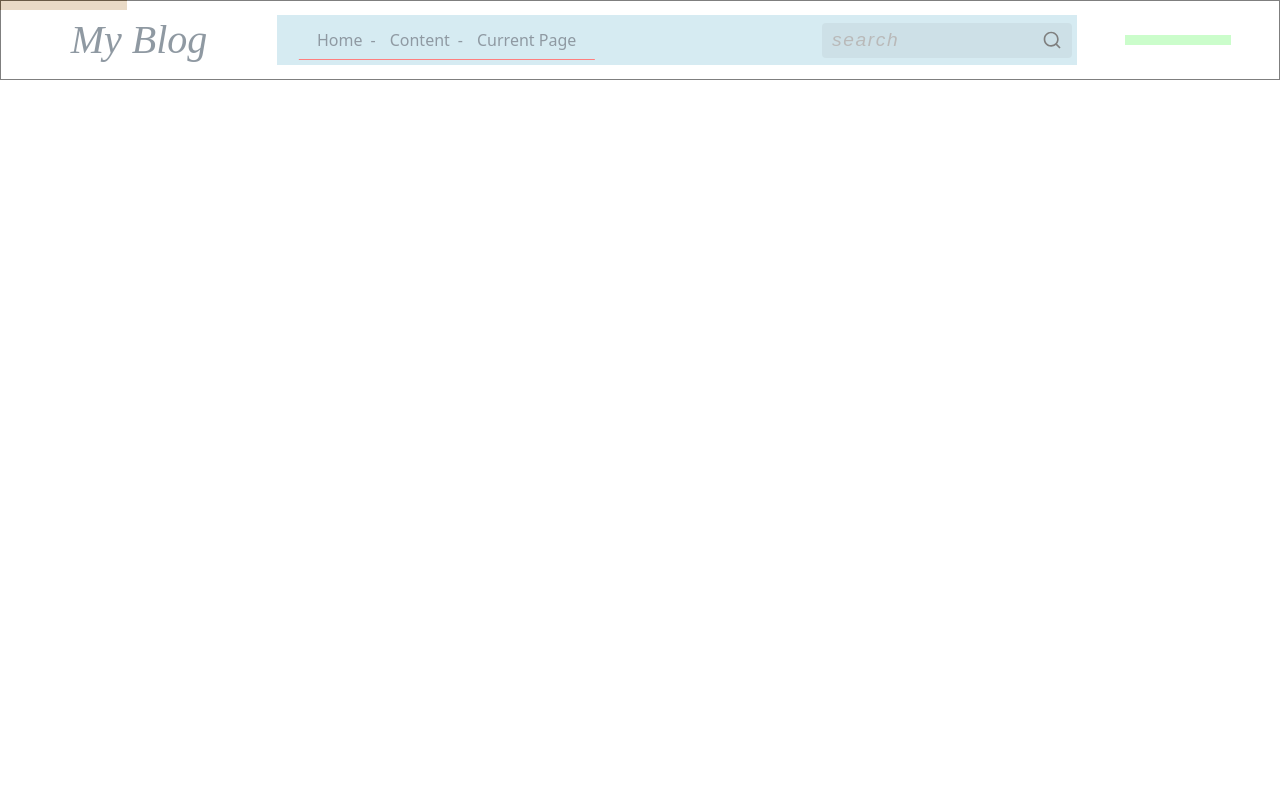
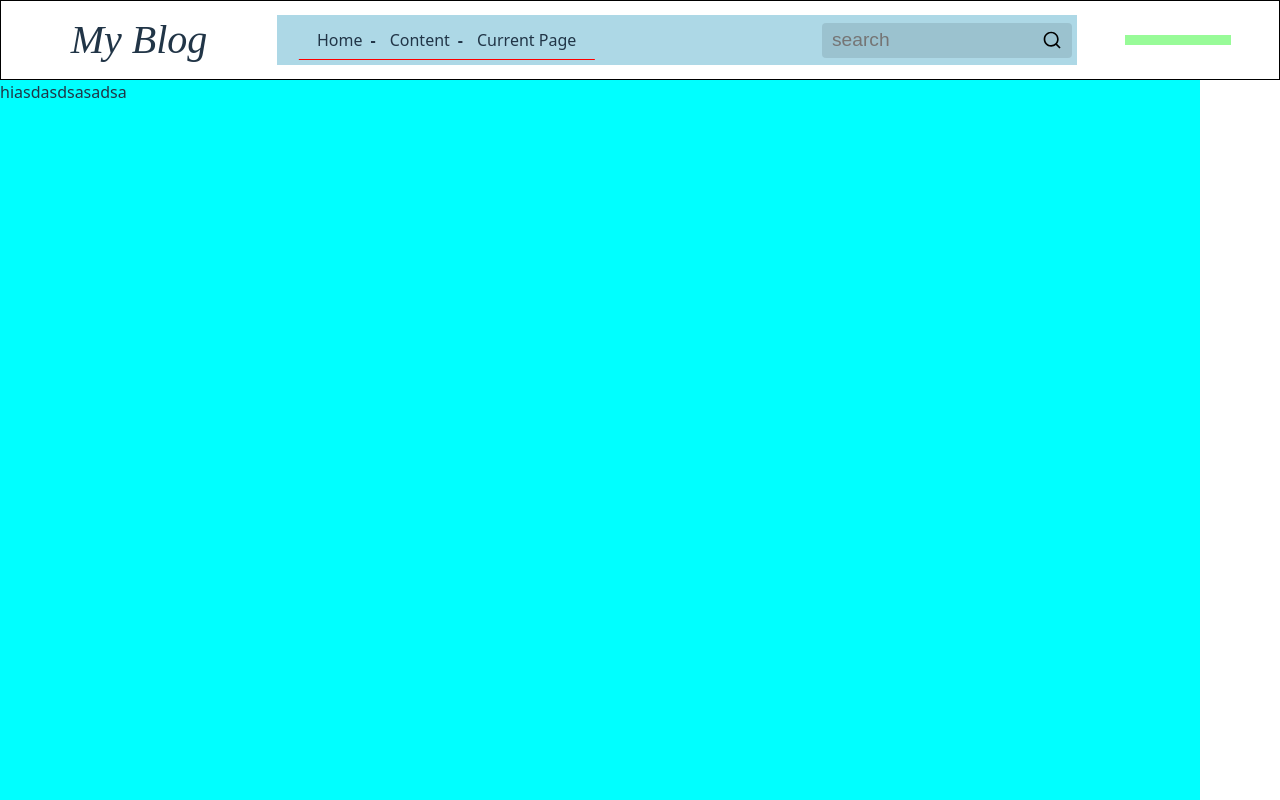
Before and after one commit to jo4086/wsl2, a React (Vite) app: page / in a window 1280 px wide. Shown: the top 800 px of the page. Built offline with nearby package versions, Linux system fonts and the light colour scheme.

Commit message:
[etc]: 사소한 코드 수정
- desc: App.tsx의 스크롤 계산을 useRef를 이용하여 처리

```diff
--- a/src/App.tsx
+++ b/src/App.tsx
@@ -1,27 +1,24 @@
 import { useEffect, useRef, useState } from 'react'
-import { Routes, Route } from 'react-router-dom'
-// import reactLogo from './assets/react.svg'
-// import viteLogo from '/vite.svg'
-// import './App.css'
-// import { Navigate } from './components/shared/Navigate'
-import Home from './domain/home/Home'
-// import Homie
+import { Routes, Route, useLocation } from 'react-router-dom'
+// import { Home } from '@domain/home'
+import { Content, Home } from './domain'
 import './global.css'
-import { Scrollbar } from './components/shared/Scrollbar'
-import { Navbar } from './components/Navi'
-import { Wrapper } from './components/shared/Wrapper'
+
+import { Wrapper } from '@components/wrapper'
+import { Navbar } from '@components/navbar'
+import { ScrollToTop } from '@components/utils'
 
 function App() {
+  const location = useLocation()
   const [isScrolled, setIsScrolled] = useState(false)
-
-  useEffect(() => {
-    let lastScrollY = window.scrollY
-    const stopTop = 70
-    let lastTop = 1000
+  const lastScrollY = useRef(window.scrollY)
+  const lastTop = useRef(100)
+  const stickyRef = useRef<HTMLDivElement>(null)
 
   const handleScroll = () => {
+    const stopTop = 70
     const currentY = window.scrollY
-      const isScrollingDown = currentY > lastScrollY
+    const isScrollingDown = currentY > lastScrollY.current
 
     if (isScrollingDown && currentY > 0) {
       setIsScrolled(true)
@@ -29,23 +26,41 @@ function App() {
       setIsScrolled(false)
     }
 
-      lastScrollY = currentY
+    const stickyTop = currentY < stopTop ? Math.max(100 - currentY, stopTop) : stopTop
+    if (stickyRef.current && stickyTop !== lastTop.current) {
+      stickyRef.current.style.top = `${stickyTop}px`
+      lastTop.current = stickyTop
     }
 
+    lastScrollY.current = currentY
+  }
+
+  useEffect(() => {
+    requestAnimationFrame(() => {
+      handleScroll()
       window.addEventListener('scroll', handleScroll)
+    })
+
     return () => window.removeEventListener('scroll', handleScroll)
   }, [])
 
+  // 라우트 변경 시 스크롤 상태 체크
+  useEffect(() => {
+    requestAnimationFrame(() => {
+      handleScroll()
+    })
+  }, [location.pathname])
+
   return (
-    <div style={{ height: '3000px' }}>
-      <Scrollbar maxHeight="10px">
+    <div style={{ height: '2000px' }}>
+      <ScrollToTop />
       <Navbar isScrolled={isScrolled} />
       <Wrapper isScrolled={isScrolled}>
         <Routes>
           <Route path="/" element={<Home />} />
+          <Route path="/content" element={<Content />} />
         </Routes>
       </Wrapper>
-      </Scrollbar>
     </div>
   )
 }
--- a/src/global.css
+++ b/src/global.css
@@ -2,6 +2,10 @@
   box-sizing: border-box;
   padding: 0;
   margin: 0;
+}
+
+html {
+  scrollbar-gutter: stable;
 }
 
 a {
@@ -12,3 +16,38 @@ li,
 ol {
   list-style-type: none;
 }
+
+main {
+  position: relative;
+  top: 0;
+  /* margin-top: var(--nav-top-height); */
+  padding-top: var(--nav-top-height);
+  background-color: tan;
+  transition: var(--main-transition);
+  display: flex;
+  width: 100%;
+  overflow: visible;
+}
+
+/* 전체 스크롤바 영역 */
+/* ::-webkit-scrollbar {
+  width: 1rem;  height: 1rem;} */
+
+/* 스크롤바 배경 (track) */
+/* ::-webkit-scrollbar-track {
+  background: transparent;
+} */
+
+/* 스크롤바 막대 (thumb) */
+/* ::-webkit-scrollbar-thumb {
+  background-color: rgba(0, 0, 0, 0.3);
+  background-color: red;
+  border: 2px solid transparent;
+  background-clip: content-box;
+  border-radius: 6px;
+} */
+
+/* 마우스 hover 시 */
+/* ::-webkit-scrollbar-thumb:hover { */
+/*   background-color: rgba(0, 0, 0, 0.5); */
+/* } */
--- a/tsconfig.app.json
+++ b/tsconfig.app.json
@@ -6,6 +6,7 @@
       "@types/*": ["src/types/*"],
       "@components/*": ["src/components/*"],
       "@styles/*": ["src/styles/*"],
+      "@domain/*": ["src/domain/*"],
     },
     "tsBuildInfoFile": "./node_modules/.tmp/tsconfig.app.tsbuildinfo",
     "target": "ES2020",
@@ -15,7 +16,7 @@
     "skipLibCheck": true,
 
     /* Bundler mode */
-    "moduleResolution": "bundler",
+    "moduleResolution": "node",
     "allowImportingTsExtensions": true,
     "verbatimModuleSyntax": true,
     "moduleDetection": "force",
--- a/vite.config.ts
+++ b/vite.config.ts
@@ -1,6 +1,6 @@
 import { defineConfig } from 'vite'
 import react from '@vitejs/plugin-react'
-import path from 'path'
+import { resolve } from 'path'
 
 // https://vite.dev/config/
 export default defineConfig({
@@ -11,10 +11,12 @@ export default defineConfig({
   },
   resolve: {
     alias: {
-      '@': path.resolve(__dirname, './src'),
-      '@scss': path.resolve(__dirname, './src/styles/scss'),
-      '@styles': path.resolve(__dirname, './src/styles'),
-      '@components': path.resolve(__dirname, './src/components'),
+      '@': resolve(__dirname, './src'),
+      '@types': resolve(__dirname, 'src/types/'),
+      '@scss': resolve(__dirname, './src/styles/scss'),
+      '@styles': resolve(__dirname, './src/styles'),
+      '@components': resolve(__dirname, './src/components'),
+      '@domain': resolve(__dirname, './src/domain'),
     },
   },
   css: {
```
Also changed, not shown: src/types/navi.ts (added, +15 -0 lines), src/types/navi.type.ts (deleted, +0 -9 lines). Lines whose indentation alone changed are shown as unchanged.
